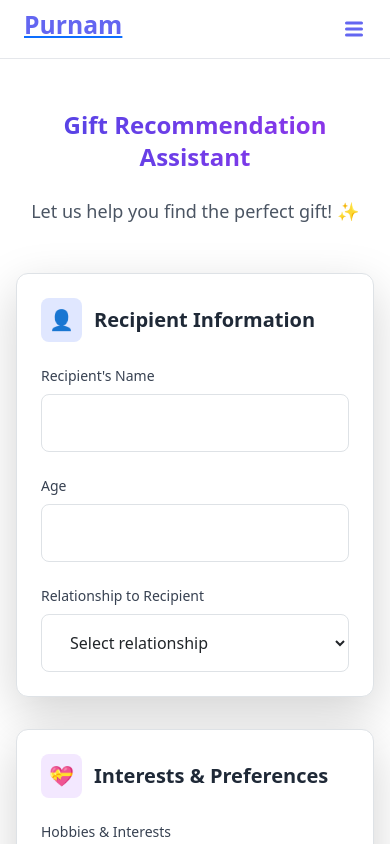
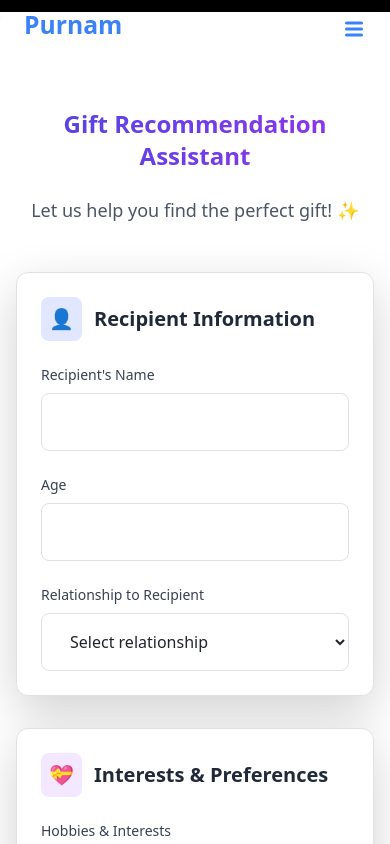
Before and after one commit to nipunhsud/agent-dashboard, a React (Create React App) app: page /gift in a window 390 px wide. Shown: the top 844 px of the page. Built offline with nearby package versions, Linux system fonts and the light colour scheme; no server answers.

Commit message:
changing colours in the navbar when responsive

```diff
--- a/src/components/Header.js
+++ b/src/components/Header.js
@@ -42,7 +42,7 @@ const Header = () => {
               : "w-screen shadow-none gap-4 mt-0 rounded-none border-none px-8"
           }   `}
         >
-          <h1 class="text-3xl font-black text-blue-500">Purnam</h1>
+          <h1 class="text-3xl font-black text-blue-500 no-underline">Purnam</h1>
 
           {user?.email ? (
             <>
@@ -94,18 +94,16 @@ const Header = () => {
         </div>
       </header>
       <div
-        class="block md:hidden border-b px-4 py-1.5"
+        class="block md:hidden px-4 py-1.5"
         data-controller="sidebar"
       >
-        <div class="flex items-center justify-between fixed top-0 w-full left-0 bg-white border-b px-4 py-2.5">
-          <a href="/">
-            <h2 class="font-black text-[#6366f1]">Purnam</h2>
-          </a>{" "}
+        <div class="flex items-center justify-between fixed top-0 w-full left-0  border-blue-500 px-4 py-2.5">
+            <h2 class="font-black text-blue-500">Purnam</h2>
           <span onClick={() => setIsCollapsed(true)}>
             <svg
               xmlns="http://www.w3.org/2000/svg"
               viewBox="0 0 16 16"
-              class="stroke-[#6366f1] w-6 h-6"
+              class="stroke-blue-500 w-6 h-6"
             >
               <path
                 fill-rule="evenodd"
```
